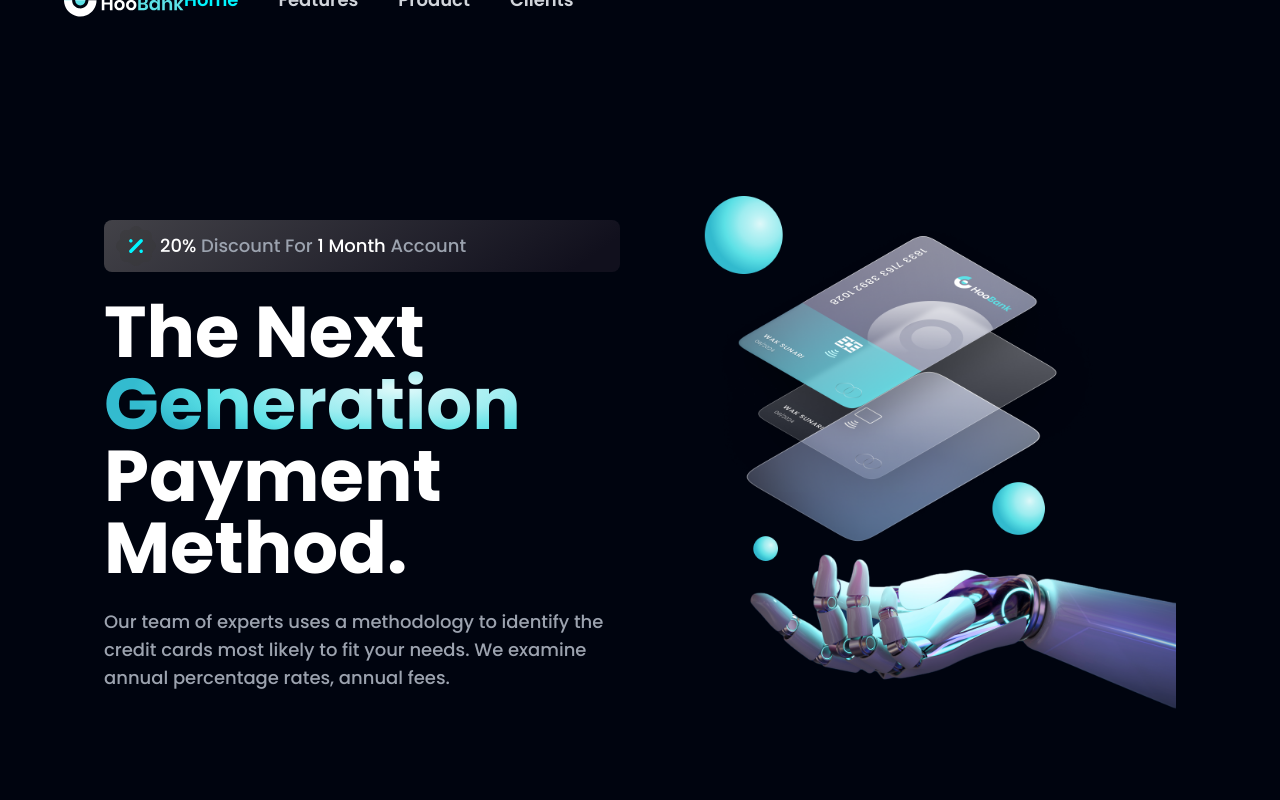
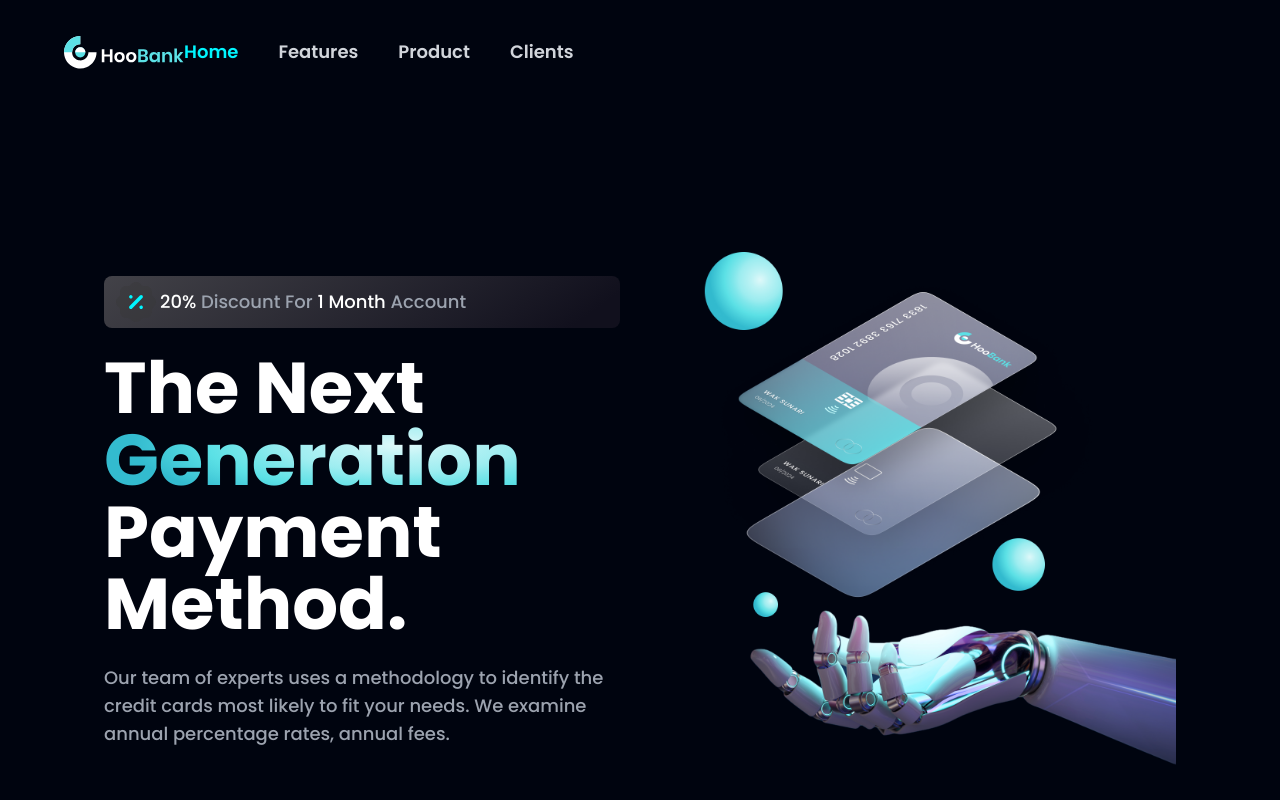
Before and after one commit to Saeed-Altout/HooBank, a Next.js app: page / in a window 1280 px wide. Shown: the top 800 px of the page. Built offline with nearby package versions, Linux system fonts and the light colour scheme.

Commit message:
hero my to mt-28

```diff
--- a/src/layouts/Hero.jsx
+++ b/src/layouts/Hero.jsx
@@ -6,7 +6,7 @@
 const Hero = () => {
   const { scrolled } = useStateContext();
   return (
-    <section className="flex items-center justify-center w-full h-full z-10 my-28">
+    <section className="flex items-center justify-center w-full h-full z-10 mt-28">
       <div className="container flex flex-col items-center justify-between gap-10 px-6 py-6 mx-auto md:flex-row sm:px-16">
         <div className="max-w-3xl">
           <ProofDiscount />
```
